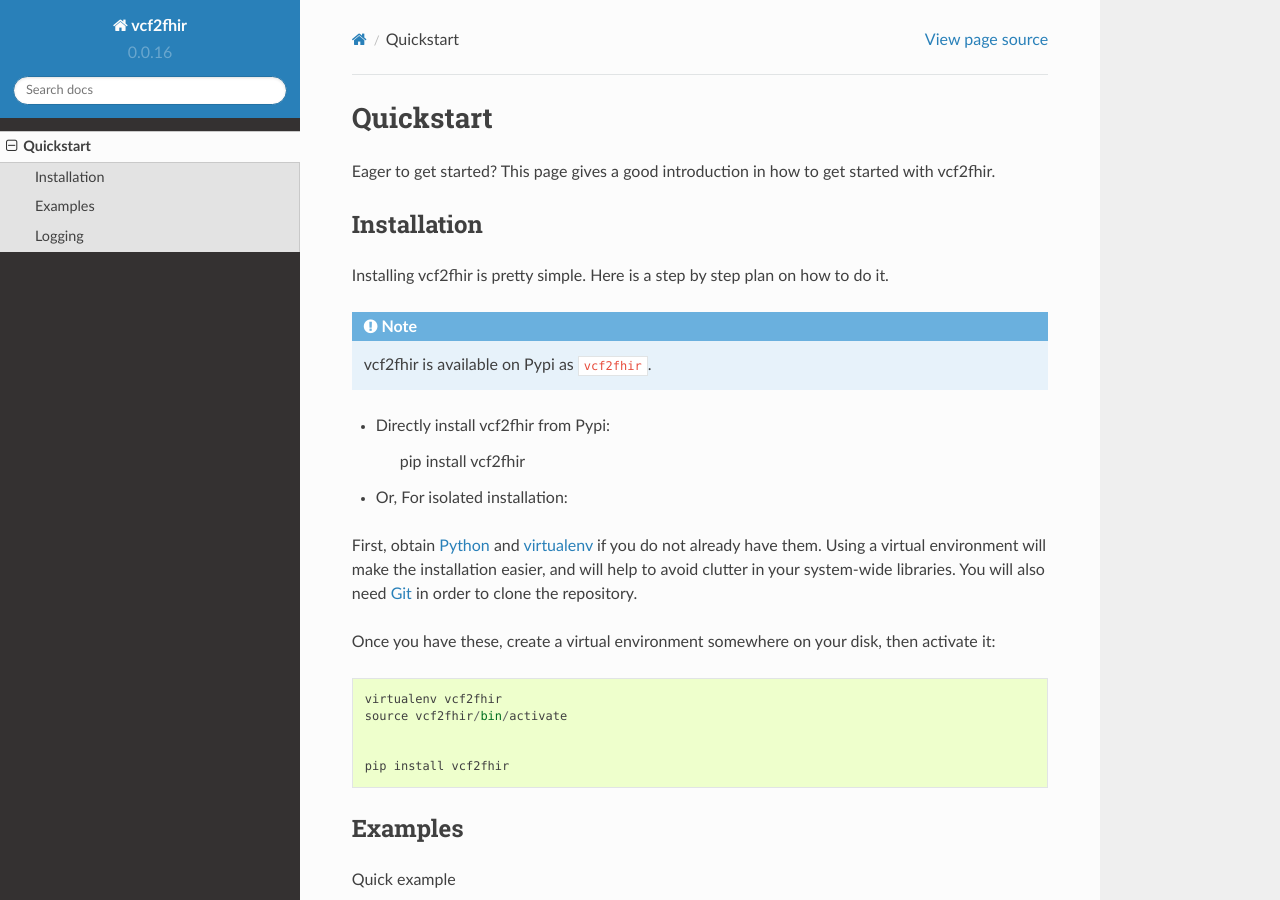
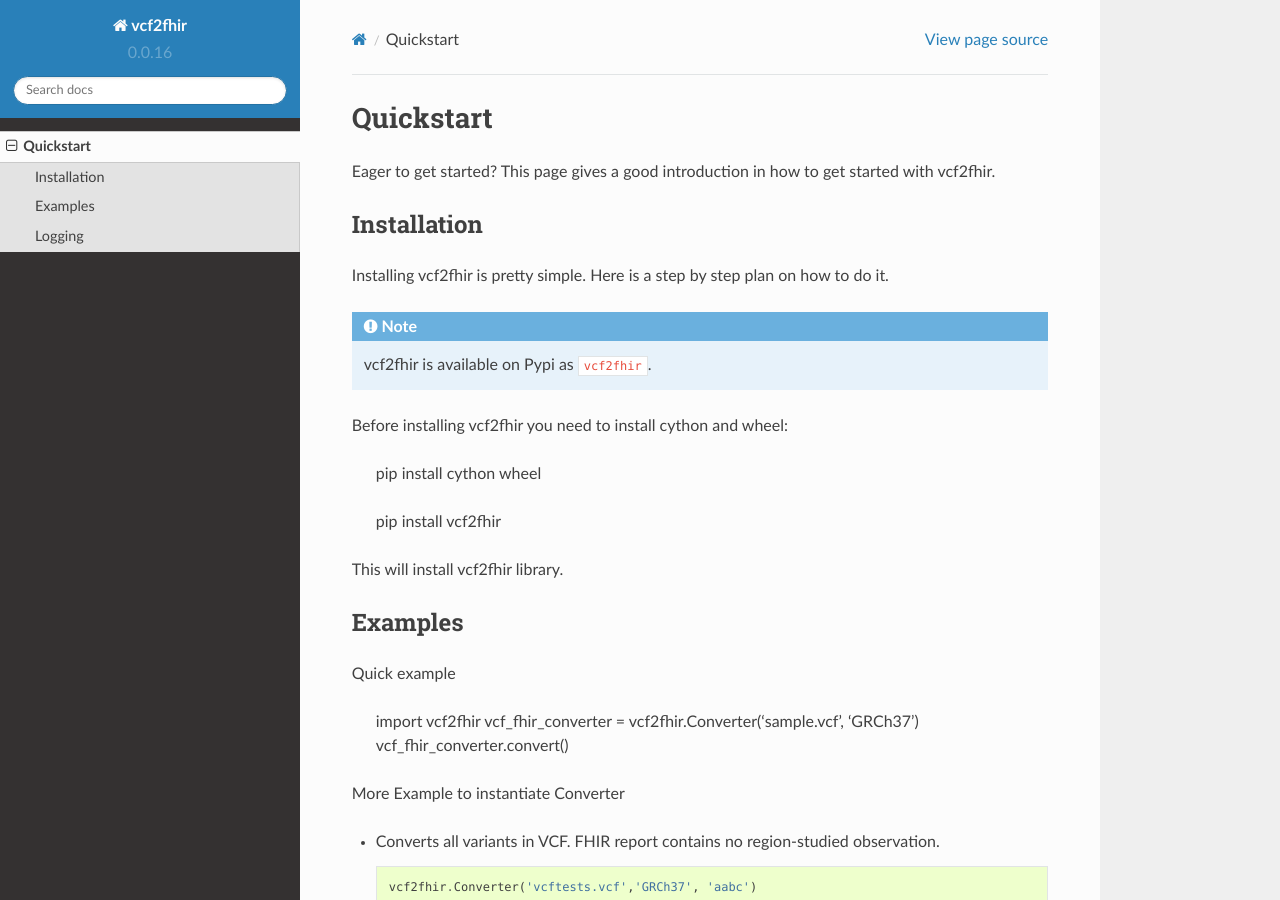
Before and after one commit to elimuinformatics/vcf2fhir, a Sphinx documentation site: the page built from docs/QUICKSTART.rst, in a window 1280 px wide and 900 px high. Built offline with Sphinx 7.4.7 and the Read the Docs theme 2.0.0, drawn with Linux system fonts in a browser that asks for light colours; pages that are not in the unit, such as notebooks, are missing from menus.

Commit message:
Update QUICKSTART.rst

```diff
--- a/docs/QUICKSTART.rst
+++ b/docs/QUICKSTART.rst
@@ -14,32 +14,13 @@ Installing vcf2fhir is pretty simple. Here is a step by step plan on how to do i
 .. note::
     vcf2fhir is available on Pypi as ``vcf2fhir``.
 
+Before installing vcf2fhir you need to install cython and wheel:
 
-- Directly install vcf2fhir from Pypi:
+    pip install cython wheel
 
     pip install vcf2fhir
 
-- Or, For isolated installation:
-
-First, obtain Python_ and virtualenv_ if you do not already have them. Using a
-virtual environment will make the installation easier, and will help to avoid
-clutter in your system-wide libraries. You will also need Git_ in order to
-clone the repository.
-
-.. _Python: http://www.python.org/
-.. _virtualenv: http://pypi.python.org/pypi/virtualenv
-.. _Git: http://git-scm.com/
-
-Once you have these, create a virtual environment somewhere on your disk, then
-activate it::
-
-    virtualenv vcf2fhir
-    source vcf2fhir/bin/activate
-
-
-    pip install vcf2fhir
-
-
+This will install vcf2fhir library.
 
 Examples
 ---------------------
```
